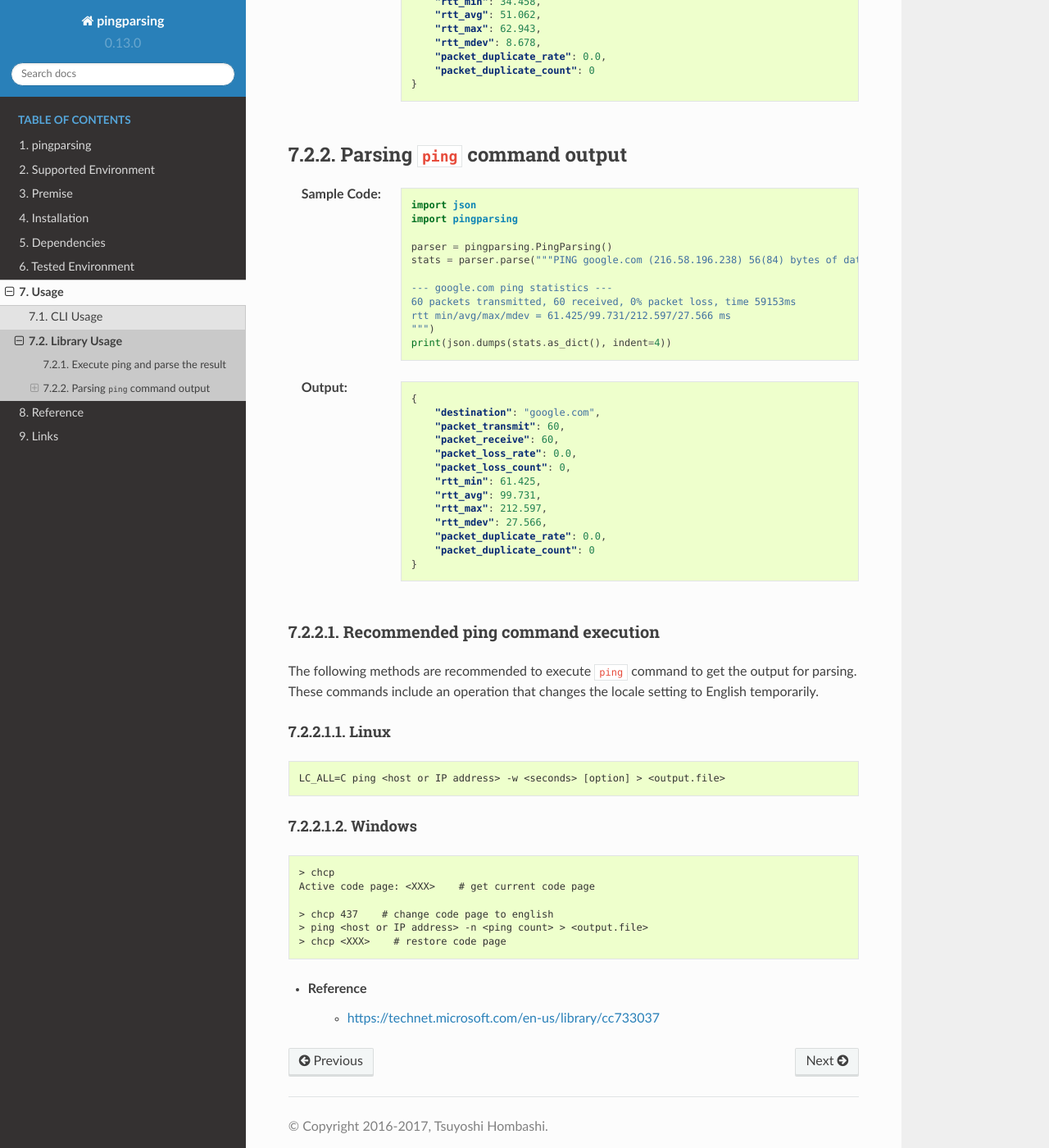
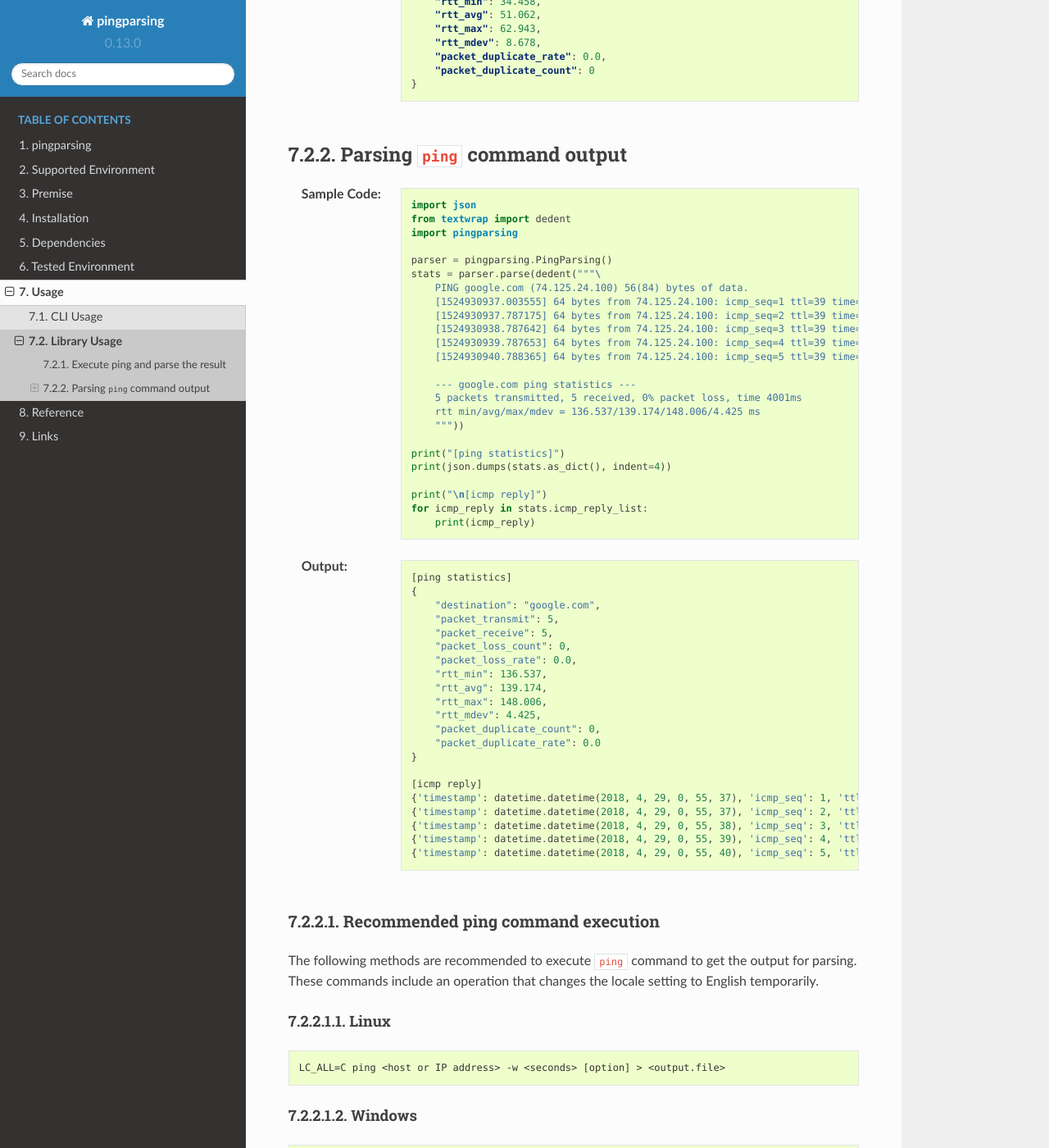
Before and after one commit to thombashi/pingparsing, a Sphinx documentation site: the page built from docs/pages/usage/library.rst, in a window 1280 px wide and 1400 px high, scrolled down 605 px. Shown: the whole window at 82% size. Built offline with Sphinx 7.4.7 and the Read the Docs theme 2.0.0, drawn with Linux system fonts in a browser that asks for light colours; pages that are not in the unit, such as notebooks, are missing from menus.

Commit message:
Update docs

```diff
--- a/docs/pages/usage/library.rst
+++ b/docs/pages/usage/library.rst
@@ -44,33 +44,55 @@ Parsing ``ping`` command output
     .. code-block:: python
 
         import json
+        from textwrap import dedent
         import pingparsing
 
         parser = pingparsing.PingParsing()
-        stats = parser.parse("""PING google.com (216.58.196.238) 56(84) bytes of data.
+        stats = parser.parse(dedent("""\
+            PING google.com (74.125.24.100) 56(84) bytes of data.
+            [1524930937.003555] 64 bytes from 74.125.24.100: icmp_seq=1 ttl=39 time=148 ms
+            [1524930937.787175] 64 bytes from 74.125.24.100: icmp_seq=2 ttl=39 time=137 ms
+            [1524930938.787642] 64 bytes from 74.125.24.100: icmp_seq=3 ttl=39 time=137 ms
+            [1524930939.787653] 64 bytes from 74.125.24.100: icmp_seq=4 ttl=39 time=136 ms
+            [1524930940.788365] 64 bytes from 74.125.24.100: icmp_seq=5 ttl=39 time=136 ms
 
-        --- google.com ping statistics ---
-        60 packets transmitted, 60 received, 0% packet loss, time 59153ms
-        rtt min/avg/max/mdev = 61.425/99.731/212.597/27.566 ms
-        """)
+            --- google.com ping statistics ---
+            5 packets transmitted, 5 received, 0% packet loss, time 4001ms
+            rtt min/avg/max/mdev = 136.537/139.174/148.006/4.425 ms
+            """))
+
+        print("[ping statistics]")
         print(json.dumps(stats.as_dict(), indent=4))
 
+        print("\n[icmp reply]")
+        for icmp_reply in stats.icmp_reply_list:
+            print(icmp_reply)
+
 :Output:
-    .. code-block:: json
+    ::
 
+        [ping statistics]
         {
             "destination": "google.com",
-            "packet_transmit": 60,
-            "packet_receive": 60,
+            "packet_transmit": 5,
+            "packet_receive": 5,
+            "packet_loss_count": 0,
             "packet_loss_rate": 0.0,
-            "packet_loss_count": 0,
-            "rtt_min": 61.425,
-            "rtt_avg": 99.731,
-            "rtt_max": 212.597,
-            "rtt_mdev": 27.566,
-            "packet_duplicate_rate": 0.0,
-            "packet_duplicate_count": 0
+            "rtt_min": 136.537,
+            "rtt_avg": 139.174,
+            "rtt_max": 148.006,
+            "rtt_mdev": 4.425,
+            "packet_duplicate_count": 0,
+            "packet_duplicate_rate": 0.0
         }
+
+        [icmp reply]
+        {'timestamp': datetime.datetime(2018, 4, 29, 0, 55, 37), 'icmp_seq': 1, 'ttl': 39, 'time': 148.0, 'duplicate': False}
+        {'timestamp': datetime.datetime(2018, 4, 29, 0, 55, 37), 'icmp_seq': 2, 'ttl': 39, 'time': 137.0, 'duplicate': False}
+        {'timestamp': datetime.datetime(2018, 4, 29, 0, 55, 38), 'icmp_seq': 3, 'ttl': 39, 'time': 137.0, 'duplicate': False}
+        {'timestamp': datetime.datetime(2018, 4, 29, 0, 55, 39), 'icmp_seq': 4, 'ttl': 39, 'time': 136.0, 'duplicate': False}
+        {'timestamp': datetime.datetime(2018, 4, 29, 0, 55, 40), 'icmp_seq': 5, 'ttl': 39, 'time': 136.0, 'duplicate': False}
+
 
 Recommended ping command execution
 ~~~~~~~~~~~~~~~~~~~~~~~~~~~~~~~~~~
```
